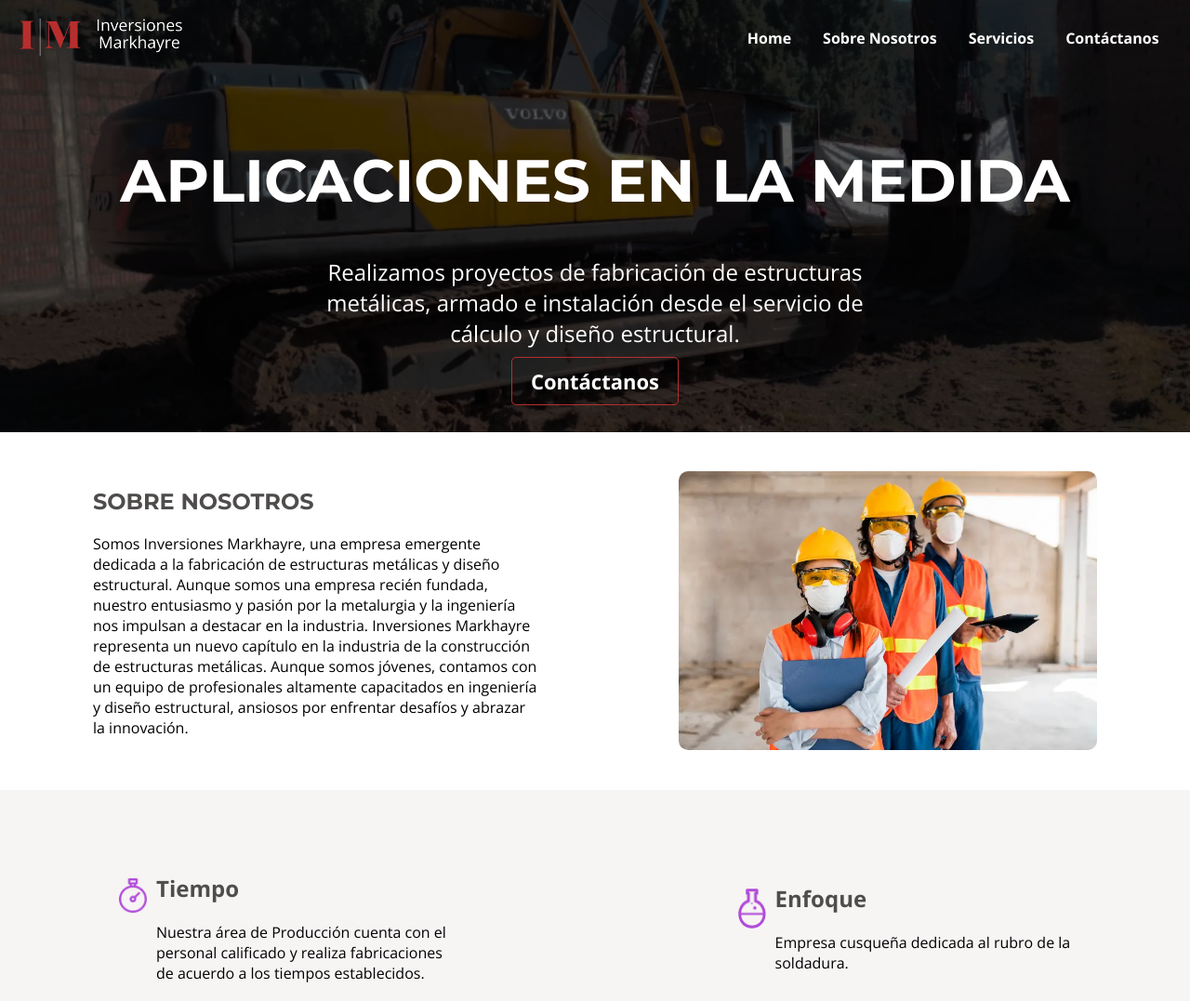
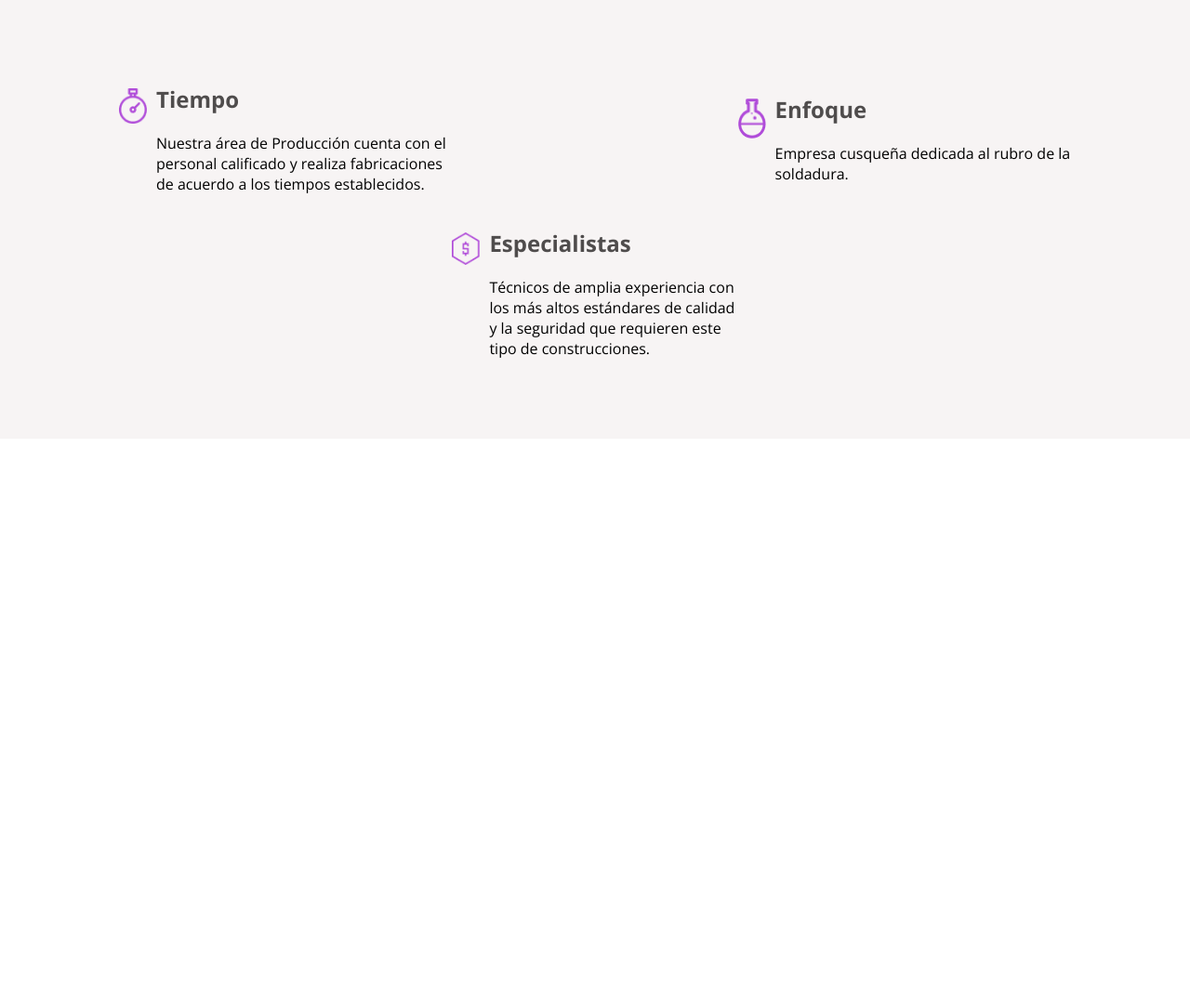
Before and after one commit to anghelo-code/InversionesMarkhayre, a plain HTML site: page index.html in a window 1280 px wide. Shown: the top 1077 px of the page at 93% size. After the commit the page ends 800 px from the top, so only its background shows below. Drawn offline with nearby package versions, Linux system fonts and the light colour scheme.

Commit message:
create img

```diff
--- a/index.html
+++ b/index.html
@@ -11,39 +11,10 @@
     <link href="https://fonts.googleapis.com/css2?family=Open+Sans:wght@400;700&display=swap" rel="stylesheet">
 </head>
 <body>
-    <header>
-        <div class="logo">
-            <img src="logo.png" alt="logomarca" height="40">
-        </div>
-        <div class="nav">
-            <a href="#">Home</a>
-            <a href="#about">Sobre Nosotros</a>
-            <a href="#">Servicios</a>
-            <a href="#">Contáctanos</a>
-        </div>
-    </header>
-
-    <div class="description">
-        <br> <br> <br> <br>
-        <h1>APLICACIONES EN LA MEDIDA</h1>
-        <p>Realizamos proyectos de fabricación de estructuras metálicas, armado e instalación desde el servicio de cálculo y diseño estructural.</p>
-        <a class="contact-button" href="contacto.html">Contáctanos</a>
-    </div>
-
-    <div id="about" class="about-us">
-        <div class="about-us-text">
-            <h2>SOBRE NOSOTROS</h2>
-            <p>Somos Inversiones Markhayre, una empresa emergente dedicada a la fabricación de estructuras metálicas y diseño estructural. Aunque somos una empresa recién fundada, nuestro entusiasmo y pasión por la metalurgia y la ingeniería nos impulsan a destacar en la industria.
-
-                Inversiones Markhayre representa un nuevo capítulo en la industria de la construcción de estructuras metálicas. Aunque somos jóvenes, contamos con un equipo de profesionales altamente capacitados en ingeniería y diseño estructural, ansiosos por enfrentar desafíos y abrazar la innovación.</p>
-        </div>
-        <img src="equipo.jpg" alt="Imagen sobre nosotros">
-    </div>
-
     <div class="section-3">
         <div class="section-3-first">
             <div class="section-3-element">
-                <img src="icon1s3.png" alt="Icon de la sección 1">
+                <img src="img/icon1s3.png" alt="Icon de la sección 1">
                 <div class="section-3-element-text">
                     <h2>Tiempo</h2>
                     <p>Nuestra área de Producción cuenta con el personal calificado y realiza fabricaciones de acuerdo a los tiempos establecidos.</p>
@@ -51,7 +22,7 @@
             </div>
             <div class ="space"> </div>
             <div class="section-3-element">
-                <img src="icon2s3.png" alt="Icon de la sección 2">
+                <img src="img/icon2s3.png" alt="Icon de la sección 2">
                 <div class="section-3-element-text">
                     <h2>Enfoque</h2>
                     <p>Empresa cusqueña dedicada al rubro de la soldadura.</p>
@@ -59,7 +30,7 @@
             </div>
         </div>
         <div class="section-3-element">
-            <img src="icon3s3.png" alt="Icon de la sección 3">
+            <img src="img/icon3s3.png" alt="Icon de la sección 3">
             <div class="section-3-element-text">
                 <h2>Especialistas</h2>
                 <p>Técnicos de amplia experiencia con los más altos estándares de calidad y la seguridad que requieren este tipo de construcciones.</p>
```
Also changed, not shown: img/equipo.jpg (renamed from equipo.jpg), img/headerimg.png (renamed from css/headerimg.png), img/icon1s3.png (renamed from icon1s3.png), img/icon2s3.png (renamed from icon2s3.png), img/icon3s3.png (renamed from icon3s3.png), img/logo.png (renamed from logo.png).
